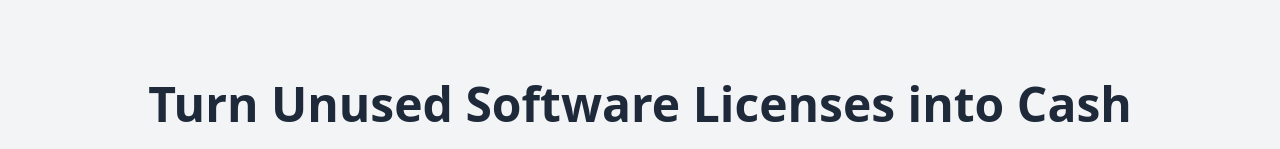
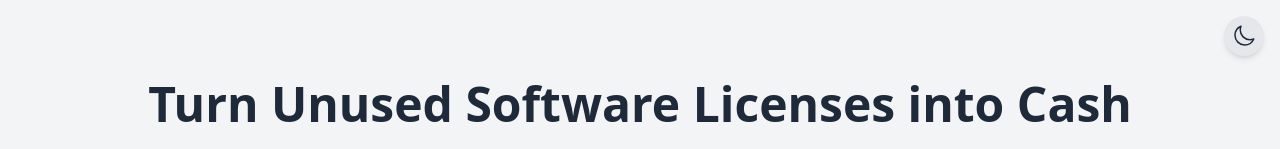
Before and after one commit to vikarnjha/Credex-Assignment, a React (Vite) app: page / in a window 1280 px wide. Shown: the top 149 px of the page. Built offline with nearby package versions, Linux system fonts and the light colour scheme.

Commit message:
adding dark mode toggle

```diff
--- a/src/App.jsx
+++ b/src/App.jsx
@@ -1,5 +1,6 @@
 import "./App.css";
 import ContactForm from "./components/ContactForm";
+import DarkModeToggle from "./components/DarkModeToggle";
 import HeroSection from "./components/HeroSection";
 import HowItWorks from "./components/HowItWorks";
 import Testimonials from "./components/Testimonials";
@@ -9,6 +10,7 @@ function App() {
   return (
     <>
       <div className="font-sans">
+        <DarkModeToggle/>
         <HeroSection />
         <HowItWorks/>
         <WhyChooseUs/>
--- /dev/null
+++ b/src/components/DarkModeToggle.jsx
@@ -0,0 +1,26 @@
+import { useEffect, useState } from "react";
+import { MoonIcon, SunIcon } from "@heroicons/react/24/outline";
+
+const DarkModeToggle = () => {
+  const [isDark, setIsDark] = useState(false);
+
+  useEffect(() => {
+    document.documentElement.classList.toggle("dark", isDark);
+  }, [isDark]);
+
+  return (
+    <button
+      onClick={() => setIsDark(!isDark)}
+      className="fixed top-4 right-4 p-2 rounded-full bg-gray-200 dark:bg-gray-700 text-gray-800 dark:text-white shadow-md transition"
+      aria-label="Toggle Dark Mode"
+    >
+      {isDark ? (
+        <SunIcon className="h-6 w-6" />
+      ) : (
+        <MoonIcon className="h-6 w-6" />
+      )}
+    </button>
+  );
+};
+
+export default DarkModeToggle;
```
